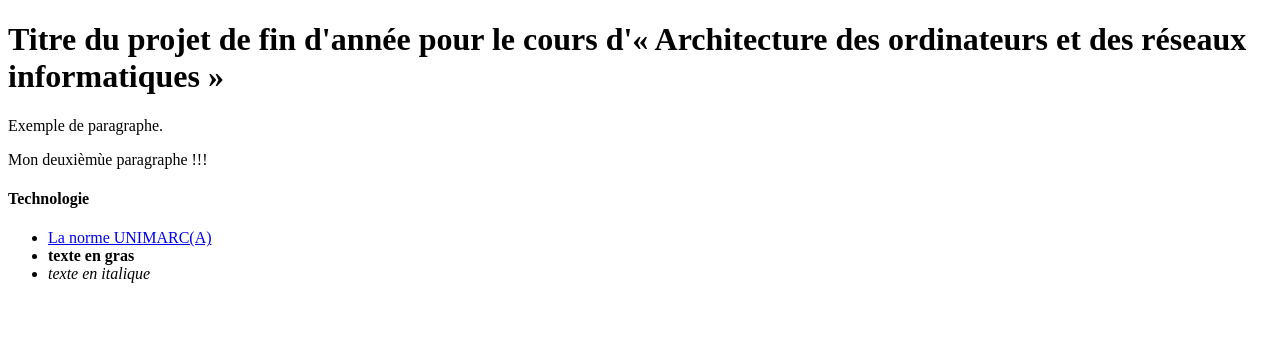
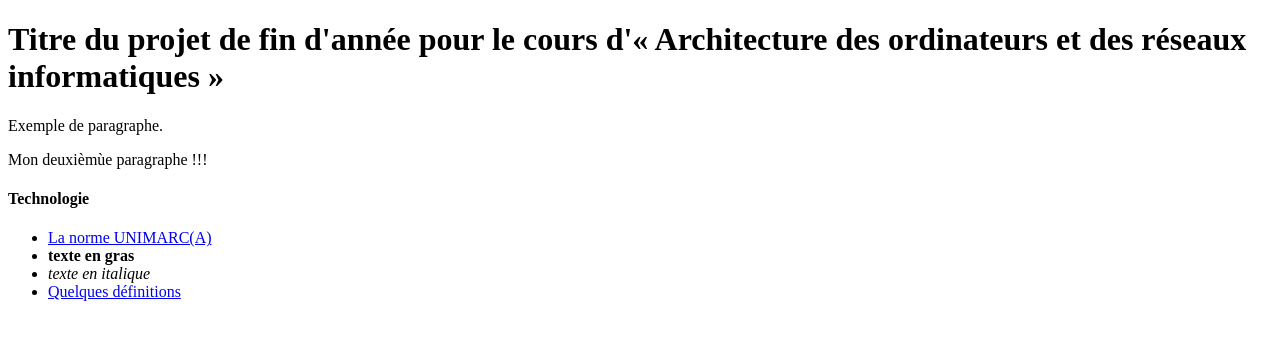
Before and after one commit to dipretoro-hephs/dipretoro-hephs.github.io, a plain HTML site: page index.html in a window 1280 px wide. Drawn offline with Linux system fonts and the light colour scheme.

Commit message:
Update index.html

```diff
--- a/index.html
+++ b/index.html
@@ -13,6 +13,7 @@
   <li><a href="./fichiers/technologie/UnimarcA.pdf">La norme UNIMARC(A)</a></li>
   <li><strong>texte en gras</strong></li>
   <li><em>texte en italique</em></li>
+  <li><a href="./definitions.html">Quelques définitions</a></li>
 </ul>
 </body>
 </html>
```
